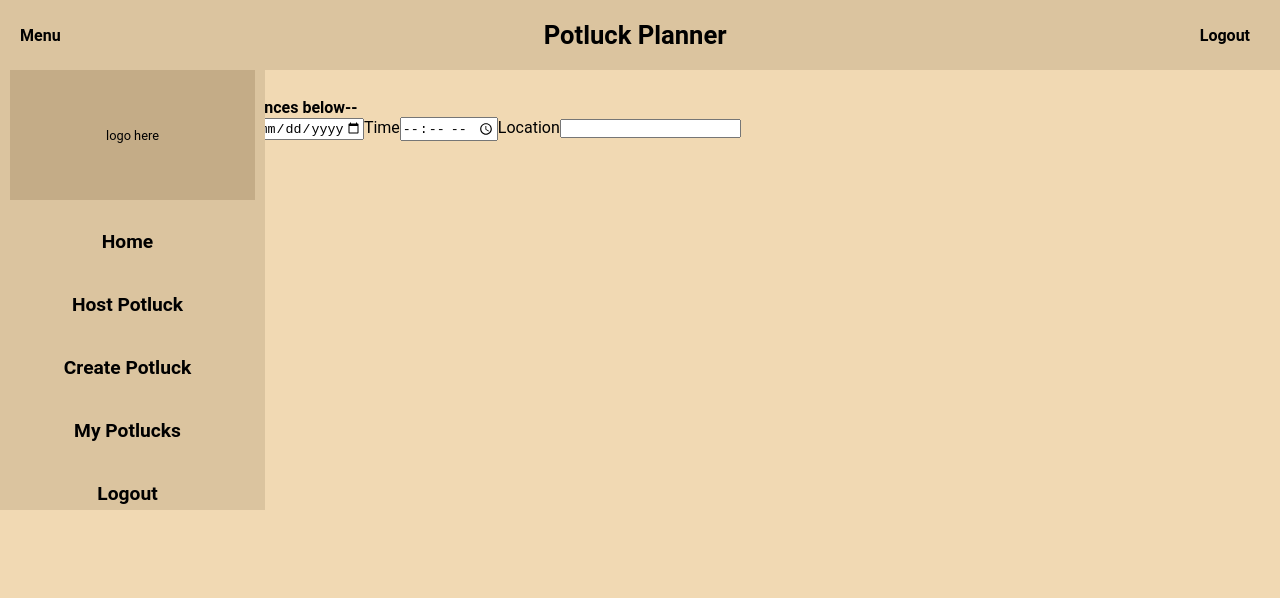
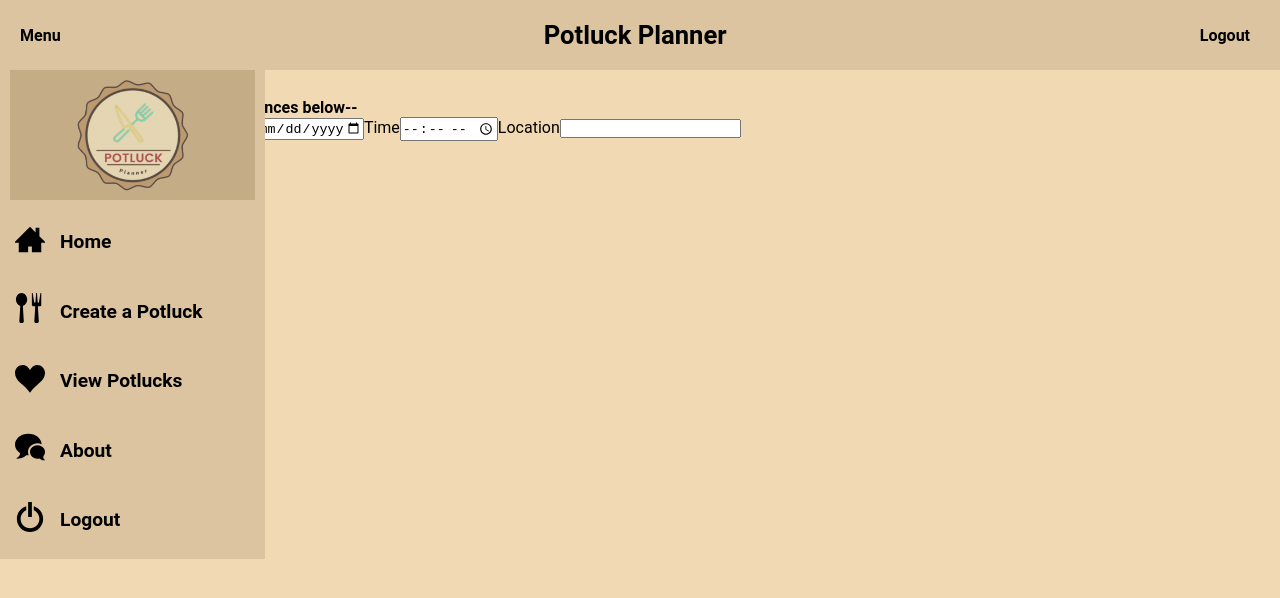
Before and after one commit to Build-Week-Potluck-Plannerr/front-end, a React (Create React App) app in the folder potluck-front-end/: page /potluck in a window 1280 px wide. Both pictures are taken after a click on the link "Menu". Shown: the top 598 px of the page. Built offline with nearby package versions, Linux system fonts and the light colour scheme.

Commit message:
reworking menu

```diff
--- a/potluck-front-end/package.json
+++ b/potluck-front-end/package.json
@@ -9,6 +9,7 @@
     "axios": "^0.21.1",
     "react": "^17.0.2",
     "react-dom": "^17.0.2",
+    "react-icons": "^4.2.0",
     "react-redux": "^7.2.4",
     "react-router-dom": "^5.2.0",
     "react-scripts": "^4.0.3",
--- a/potluck-front-end/src/components/Nav.js
+++ b/potluck-front-end/src/components/Nav.js
@@ -1,6 +1,8 @@
 import React, { useState } from "react";
 import { Link, useHistory } from "react-router-dom";
-import '../styles/nav.css'
+import { ImHome3, ImSwitch, ImHeart, ImSpoonKnife, ImBubbles } from "react-icons/im";
+import logo from '../images/logo.png';
+import '../styles/nav.css';
 
 function Nav() {
   const [navToggle, setNavToggle] = useState(false);
@@ -18,13 +20,13 @@ function Nav() {
         navToggle &&
         <div className="side-menu-container">
           <div className="menu-logo">
-            logo here
+            <img className="logo" src={logo} />
           </div>
-          <div><Link to="/">Home</Link></div>
-          <div><Link to="/">Host Potluck</Link></div>
-          <div><Link to="/">Create Potluck</Link></div>
-          <div><Link to="/">My Potlucks</Link></div>
-          <div><Link to="/">Logout</Link></div>
+          <div className="link-container"><Link to="/"><span className="span-icon"><ImHome3 className="menu-icon" /></span><span className="menu-text">Home</span></Link></div>
+          <div className="link-container"><Link to="/potluck"><span className="span-icon"><ImSpoonKnife className="menu-icon" /></span><span className="menu-text">Create a Potluck</span></Link></div>
+          <div className="link-container"><Link to="/"><span className="span-icon"><ImHeart className="menu-icon" /></span><span className="menu-text">View Potlucks</span></Link></div>
+          <div className="link-container"><Link to="/about"><span className="span-icon"><ImBubbles className="menu-icon" /></span><span className="menu-text">About</span></Link></div>
+          <div className="link-container"><Link to="/login"><span className="span-icon"><ImSwitch className="menu-icon" /></span><span className="menu-text">Logout</span></Link></div>
         </div>
       }
 
--- a/potluck-front-end/src/styles/nav.css
+++ b/potluck-front-end/src/styles/nav.css
@@ -36,7 +36,7 @@ body {
   position: absolute;
   top: 70px;
   left: 0;
-  height: 55%;
+  height: 489px;
 }
 
 .side-menu-container .menu-logo {
@@ -50,11 +50,41 @@ body {
 }
 
 .side-menu-container div {
-  padding: 20px;
-  text-align: center;
+  display: flex;
+  align-items: center;
+  padding: 10px;
+  /* text-align: center; */
   font-size: 1.2rem;
 }
 
 .side-menu-container div:hover {
   background: var(--background-color2);
 }
+
+.link-container span {
+  margin-right: 10px;
+}
+
+.span-icon {
+  display: inline-block;
+  line-height: 55px;
+  text-align: center;
+  width: 40px;
+  height: 40px;
+  /* background: var(--background-color2); */
+}
+
+.menu-icon {
+  font-size: 30px;
+}
+
+.menu-text {
+  display: inline-block;
+  line-height:27px;
+  vertical-align: middle;
+  height: 41px;
+}
+
+.logo {
+  width: 50%;
+}
```
Also changed, not shown: potluck-front-end/src/images/logo.png (added), 1 other file (tests, documents, lock files or other folders).
